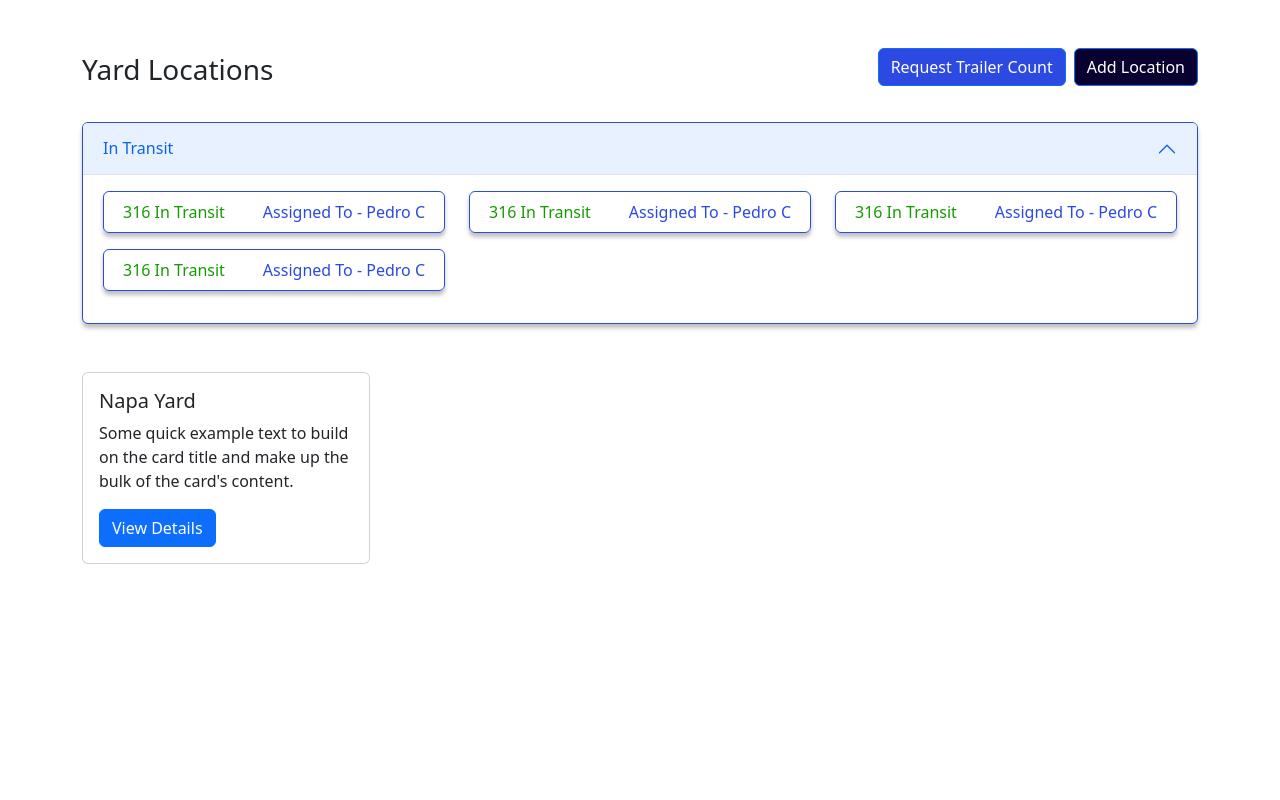
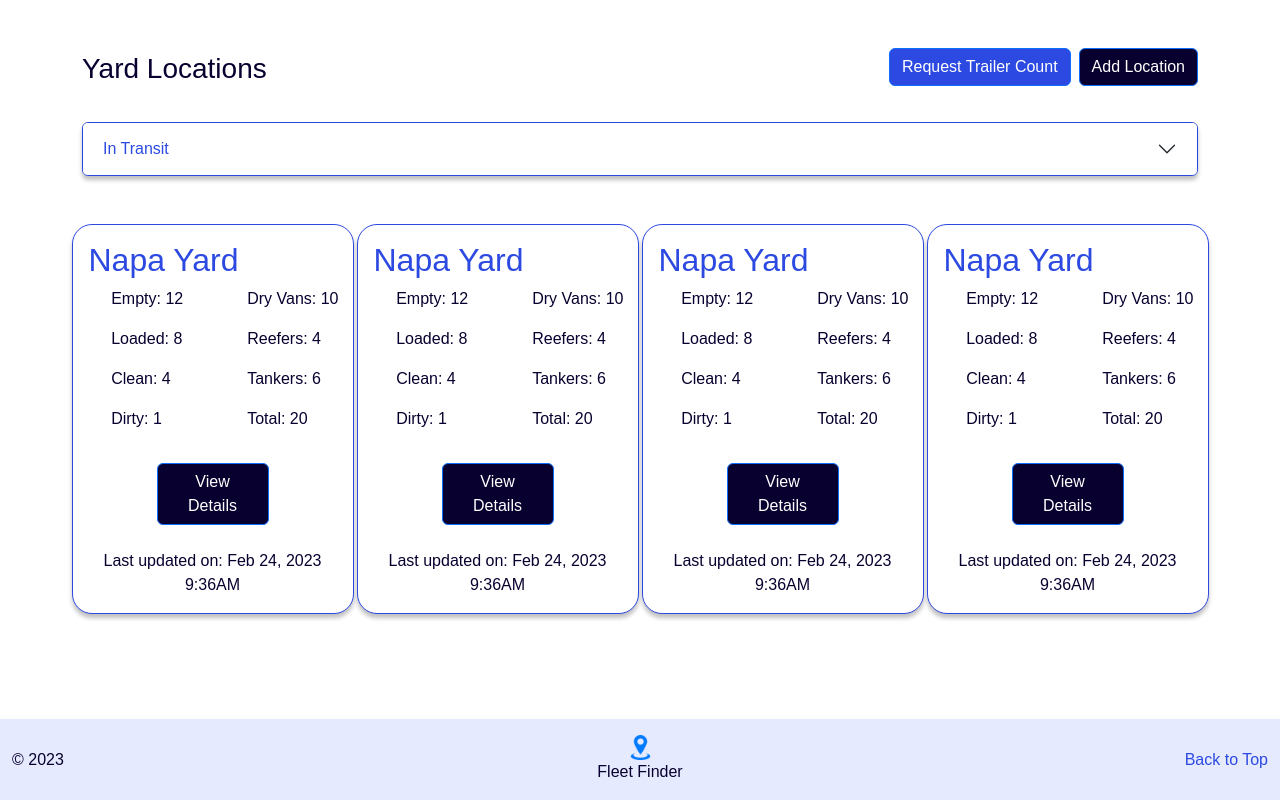
Before and after one commit to rooted92/frontendFF, a React (Create React App) app: page /DispatchDashboard in a window 1280 px wide. Built offline with nearby package versions, Linux system fonts and the light colour scheme; a web font is replaced by a local one.

Commit message:
Finished footer, dispatch dashboard ready

```diff
--- a/src/App.css
+++ b/src/App.css
@@ -1,10 +1,32 @@
 @import url('https://fonts.googleapis.com/css2?family=Biryani:wght@200&family=Dosis&family=Fugaz+One&family=Gochi+Hand&family=Inter:wght@400;700&family=Jaldi&family=Manrope:wght@800&family=Philosopher&family=Poor+Story&family=Roboto:wght@300;400&family=Rubik+Dirt&family=Source+Sans+Pro&family=Space+Mono&family=Special+Elite&display=swap');
 
+/* html {
+  min-height: 100%;
+}
+
 body {
+
+  min-height: 100%;
+  width: 100%;
+  margin: 0rem;
+  padding: 0rem;
+} */
+
+
+/*
+  By creating a container that will wrap all elements within the page and making that container a column, I can then make another container that will hold all the main content and keep that seperate from the footer. The main content will have the flex-grow attribute which will allow it to take up empty space, and the footer will marign top of auto, which will automatically bring it down and keep it down to the bottom of page.
+*/
+.pageContainer {
+  display: flex;
+  flex-direction: column;
+  min-height: 100vh;
   color: rgba(8, 0, 47, 1);
   font-family: 'Jaldi', sans-serif;
 }
 
+.mainContent {
+  flex-grow: 1;
+}
 
 /* Begin CSS for Sign In Page */
 
@@ -121,6 +143,10 @@ input .form-control {
   min-height: 4.6875rem;
   width: 100vw;
   background-color: #6A82FF2B;
+  /* position: relative;
+  bottom: auto; */
+  margin-top: auto;
+  width: 100%;
 }
 
 .footerIcon {
@@ -151,7 +177,7 @@ div .accordion .accordion-item {
 }
 
 .accordion-header button {
-  color: rgba(44, 73, 225, 1) ;
+  color: rgba(44, 73, 225, 1);
 }
 
 .trailerInTransit {
@@ -159,3 +185,15 @@ div .accordion .accordion-item {
   box-shadow: 0px 4px 4px 0px rgba(0, 0, 0, 0.25);
   border: solid 1px rgba(44, 73, 225, 1);
 }
+
+.card {
+  box-shadow: 0px 4px 4px 0px rgba(0, 0, 0, 0.25);
+  border: solid 1px rgba(44, 73, 225, 1) !important;
+  border-radius: 1.25rem !important;
+  width: 17.625rem;
+}
+
+.card-title {
+  font-size: 2rem !important;
+  color: rgba(44, 73, 225, 1);
+}
--- a/src/App.tsx
+++ b/src/App.tsx
@@ -8,6 +8,7 @@ import { BrowserRouter, Routes, Route } from 'react-router-dom';
 
 function App() {
   return (
+    // <div className='appContainer'>
       <BrowserRouter>
         {/* <SignIn /> */}
         <Routes>
@@ -17,6 +18,7 @@ function App() {
           <Route path='DispatchDashboard' element={<DispatchDashboard />} />
         </Routes>
       </BrowserRouter >
+    // </div>
   )
 }
 
--- a/src/components/dispatcheraccount/DispatchDashboard.tsx
+++ b/src/components/dispatcheraccount/DispatchDashboard.tsx
@@ -6,8 +6,10 @@ import '../../App.css';
 const DispatchDashboard = () => {
     return (
         <>
+            {/* Template for Dispatch Dashboard (also template for how pages will be structured out to avoid issues with footer not staying in place) */}
+            <div className="pageContainer">
+                <div className="mainContent">
                     {/* import dashboard here */}
-            {/* Template for Dispatch Dashboard */}
                     <Container className="mt-5">
                         <Row className="d-flex justify-content-between mb-3">
                             <Col className="col-4">
@@ -21,11 +23,12 @@ const DispatchDashboard = () => {
                         {/* Accordion to view trailers currently in transit */}
                         <Row>
                             <Col className="col-12">
-                        <Accordion defaultActiveKey="0">
+                                <Accordion defaultActiveKey="1">
                                     <Accordion.Item eventKey="0">
                                         <Accordion.Header>In Transit</Accordion.Header>
                                         <Accordion.Body>
                                             <Row className="d-flex justify-content-start">
+                                                {/* Here we will map though in transit array and create col-4 for each trailer in transit */}
                                                 <Col className="col-4 mb-3 align-self-center">
                                                     <div className="trailerInTransit rounded d-flex justify-content-around">
                                                         <p className="m-0 p-2">316 In Transit </p><span className="blueText m-0 p-2">Assigned To - Pedro C</span>
@@ -52,21 +55,145 @@ const DispatchDashboard = () => {
                                 </Accordion>
                             </Col>
                         </Row>
-                <Row className="mt-5 d-flex justify-content-start">
-                    <Col className="col-3">
-                        <Card style={{ width: '18rem' }}>
+                        <Row className="my-5 d-flex justify-content-center">
+                            {/* here we will map through the yard locations array and create col-3 divs for each card. */}
+                            <Col className="col-3 d-flex flex-column align-items-center">
+                                <Card>
                                     <Card.Body>
                                         <Card.Title>Napa Yard</Card.Title>
                                         <Card.Text>
-                                    Some quick example text to build on the card title and make up the
-                                    bulk of the card's content.
+                                            <Row className="d-flex justify-content-around">
+                                                <Col className="col-4 text-nowrap">
+                                                    <p>Empty: 12</p>
+                                                    <p>Loaded: 8</p>
+                                                    <p>Clean: 4</p>
+                                                    <p>Dirty: 1</p>
+                                                </Col>
+                                                <Col className="col-4 text-nowrap">
+                                                    <p>Dry Vans: 10</p>
+                                                    <p>Reefers: 4</p>
+                                                    <p>Tankers: 6</p>
+                                                    <p>Total: 20</p>
+                                                </Col>
+                                            </Row>
                                         </Card.Text>
-                                <Button variant="primary">View Details</Button>
+                                        <Row className="d-flex justify-content-center">
+                                            <Col className="col-6">
+                                                <Button className="darkBlueBG">View Details</Button>
+                                            </Col>
+                                        </Row>
+                                        <Row>
+                                            <Col>
+                                                <p className="m-0 mt-4 text-center">Last updated on: Feb 24, 2023 9:36AM</p>
+                                            </Col>
+                                        </Row>
+                                    </Card.Body>
+                                </Card>
+                            </Col>
+                            <Col className="col-3 d-flex flex-column align-items-center">
+                                <Card>
+                                    <Card.Body>
+                                        <Card.Title>Napa Yard</Card.Title>
+                                        <Card.Text>
+                                            <Row className="d-flex justify-content-around">
+                                                <Col className="col-4 text-nowrap">
+                                                    <p>Empty: 12</p>
+                                                    <p>Loaded: 8</p>
+                                                    <p>Clean: 4</p>
+                                                    <p>Dirty: 1</p>
+                                                </Col>
+                                                <Col className="col-4 text-nowrap">
+                                                    <p>Dry Vans: 10</p>
+                                                    <p>Reefers: 4</p>
+                                                    <p>Tankers: 6</p>
+                                                    <p>Total: 20</p>
+                                                </Col>
+                                            </Row>
+                                        </Card.Text>
+                                        <Row className="d-flex justify-content-center">
+                                            <Col className="col-6">
+                                                <Button className="darkBlueBG">View Details</Button>
+                                            </Col>
+                                        </Row>
+                                        <Row>
+                                            <Col>
+                                                <p className="m-0 mt-4 text-center">Last updated on: Feb 24, 2023 9:36AM</p>
+                                            </Col>
+                                        </Row>
+                                    </Card.Body>
+                                </Card>
+                            </Col>
+                            <Col className="col-3 d-flex flex-column align-items-center">
+                                <Card>
+                                    <Card.Body>
+                                        <Card.Title>Napa Yard</Card.Title>
+                                        <Card.Text>
+                                            <Row className="d-flex justify-content-around">
+                                                <Col className="col-4 text-nowrap">
+                                                    <p>Empty: 12</p>
+                                                    <p>Loaded: 8</p>
+                                                    <p>Clean: 4</p>
+                                                    <p>Dirty: 1</p>
+                                                </Col>
+                                                <Col className="col-4 text-nowrap">
+                                                    <p>Dry Vans: 10</p>
+                                                    <p>Reefers: 4</p>
+                                                    <p>Tankers: 6</p>
+                                                    <p>Total: 20</p>
+                                                </Col>
+                                            </Row>
+                                        </Card.Text>
+                                        <Row className="d-flex justify-content-center">
+                                            <Col className="col-6">
+                                                <Button className="darkBlueBG">View Details</Button>
+                                            </Col>
+                                        </Row>
+                                        <Row>
+                                            <Col>
+                                                <p className="m-0 mt-4 text-center">Last updated on: Feb 24, 2023 9:36AM</p>
+                                            </Col>
+                                        </Row>
+                                    </Card.Body>
+                                </Card>
+                            </Col>
+                            <Col className="col-3 d-flex flex-column align-items-center">
+                                <Card>
+                                    <Card.Body>
+                                        <Card.Title>Napa Yard</Card.Title>
+                                        <Card.Text>
+                                            <Row className="d-flex justify-content-around">
+                                                <Col className="col-4 text-nowrap">
+                                                    <p>Empty: 12</p>
+                                                    <p>Loaded: 8</p>
+                                                    <p>Clean: 4</p>
+                                                    <p>Dirty: 1</p>
+                                                </Col>
+                                                <Col className="col-4 text-nowrap">
+                                                    <p>Dry Vans: 10</p>
+                                                    <p>Reefers: 4</p>
+                                                    <p>Tankers: 6</p>
+                                                    <p>Total: 20</p>
+                                                </Col>
+                                            </Row>
+                                        </Card.Text>
+                                        <Row className="d-flex justify-content-center">
+                                            <Col className="col-6">
+                                                <Button className="darkBlueBG">View Details</Button>
+                                            </Col>
+                                        </Row>
+                                        <Row>
+                                            <Col>
+                                                <p className="m-0 mt-4 text-center">Last updated on: Feb 24, 2023 9:36AM</p>
+                                            </Col>
+                                        </Row>
                                     </Card.Body>
                                 </Card>
                             </Col>
                         </Row>
                     </Container>
+                </div>
+                <Footer />
+            </div>
         </>
     )
 }
--- a/src/index.tsx
+++ b/src/index.tsx
@@ -1,6 +1,7 @@
 import React from 'react';
 import ReactDOM from 'react-dom/client';
 import './index.css';
+import './App.css'
 import App from './App';
 import reportWebVitals from './reportWebVitals';
 
```
Lines whose indentation alone changed are shown as unchanged.
